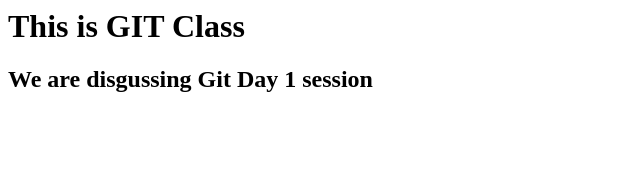
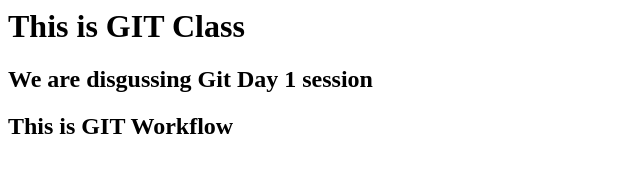
Before and after one commit to greensguna7/philips-prod, a plain HTML site: page index.html in a window 1280 px wide. Shown: the whole page, without its empty margins (0-640 px from the left). Drawn offline with Linux system fonts and the light colour scheme.

Commit message:
Final Commit

```diff
--- a/index.html
+++ b/index.html
@@ -1,4 +1,5 @@
 <html>
 <h1>This is GIT Class</h1>
 <h2>We are disgussing Git Day 1 session</h2>
+<h2>This is GIT Workflow</h2>
 </html>
```
